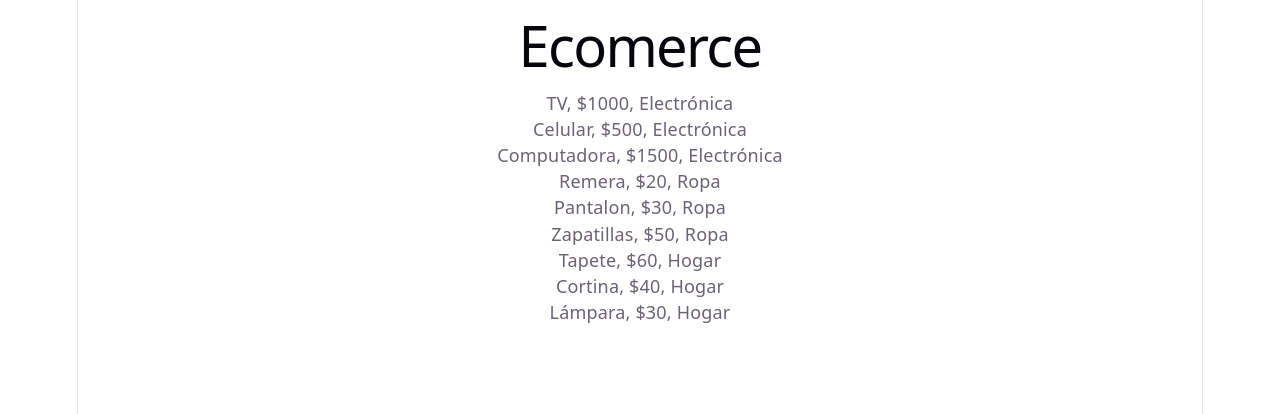
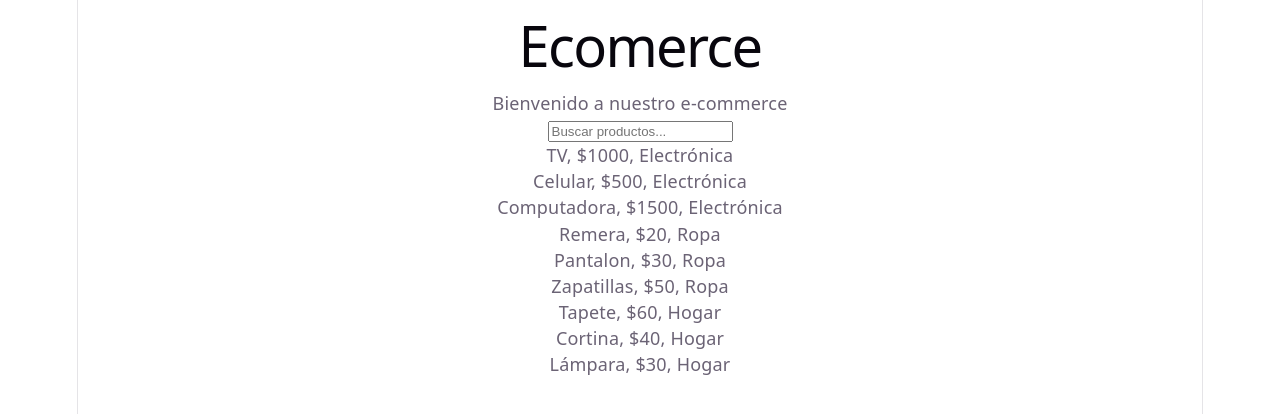
Before and after one commit to luci-o/TP-final-front, a React (Vite) app in the folder TP final/: page / in a window 1280 px wide. Shown: the top 414 px of the page. Built offline with nearby package versions, Linux system fonts and the light colour scheme.

Commit message:
Buscador con filtre listo

```diff
--- a/TP final/src/Ecomerce.tsx
+++ b/TP final/src/Ecomerce.tsx
@@ -1,3 +1,5 @@
+import { useState } from 'react'
+
 const elementos = [
   {
     id: 1,
@@ -57,13 +59,16 @@ const elementos = [
 ]
 
 function App() {
+  const [valor, setValor] = useState("")
   return (
     <main>
    <header>
       <h1>Ecomerce</h1>
+      <p>Bienvenido a nuestro e-commerce</p>
+      <input type="text" placeholder="Buscar productos..." value={valor} onChange={(e) => setValor(e.target.value)} />
     </header>
 
-      {elementos.map((elemento) => (
+      {elementos.filter((elemento) => elemento.nombre.toLowerCase().includes(valor.toLowerCase())).map((elemento) => (
         <div className="tarjeta" key={elemento.id}>
           {elemento.nombre}, {elemento.precio}, {elemento.tipo}
         </div>
```
